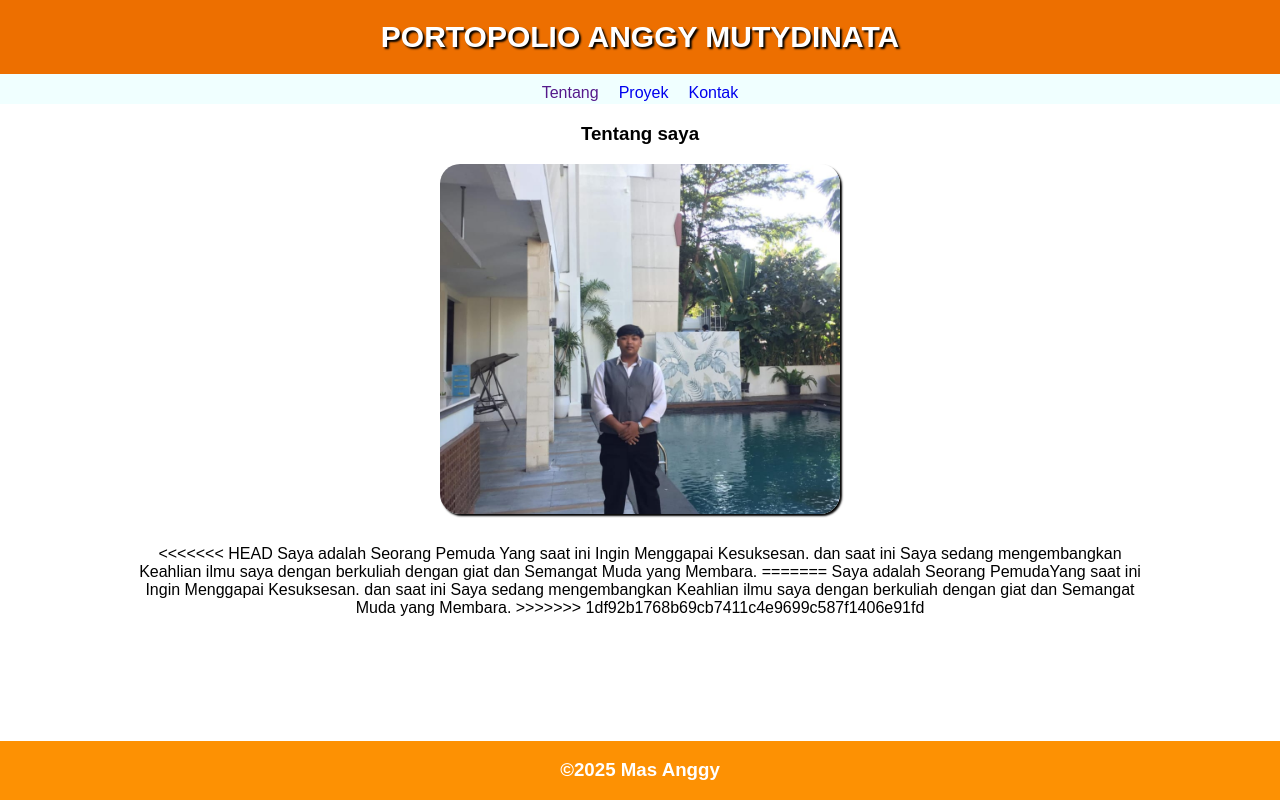
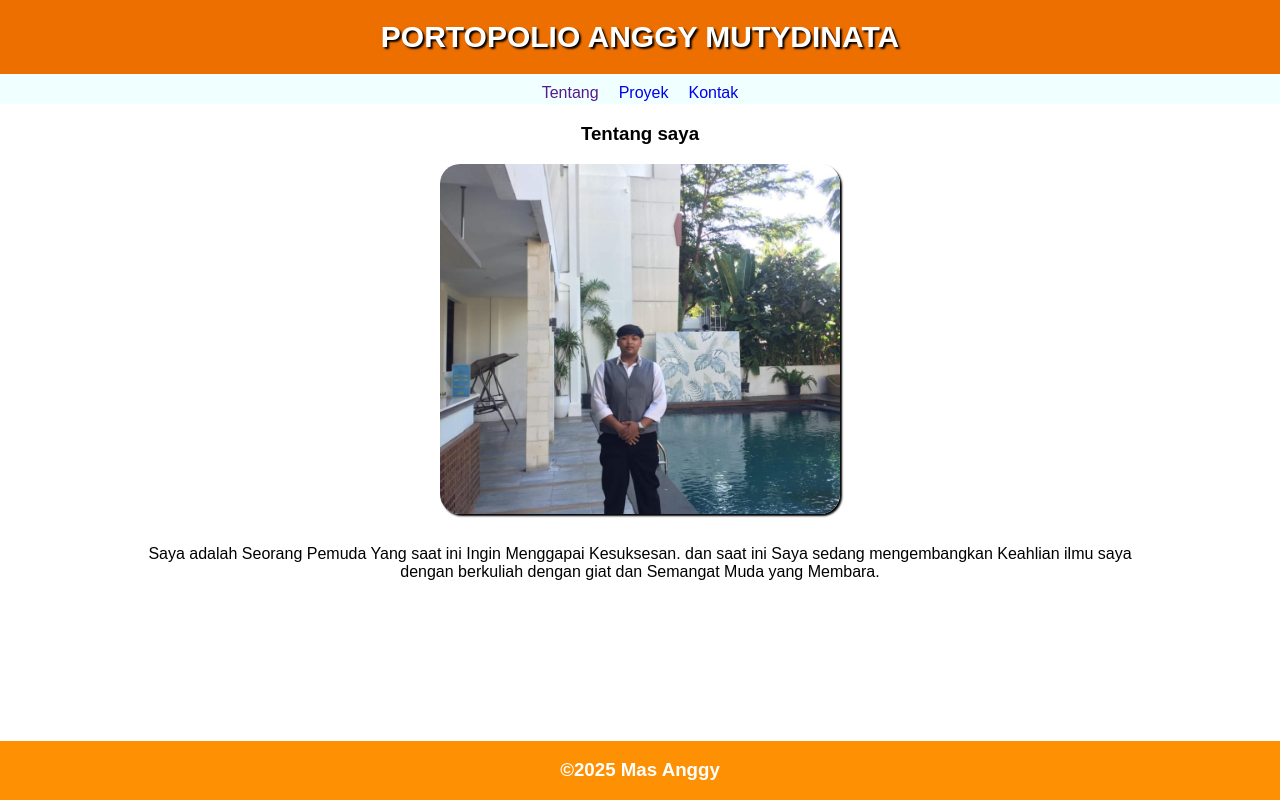
Before and after one commit to percobaanANGGY/percobaanANGGY.github.io, a plain HTML site: page index.html in a window 1280 px wide. Drawn offline with Linux system fonts and the light colour scheme.

Commit message:
Tugas UAS Desain Web

```diff
--- a/index.html
+++ b/index.html
@@ -37,11 +37,7 @@
 
             <div class="paragraf-profile">
                 <p>
-<<<<<<< HEAD
                     Saya adalah Seorang Pemuda Yang saat ini Ingin Menggapai Kesuksesan. dan saat ini Saya sedang mengembangkan Keahlian ilmu saya dengan berkuliah dengan giat dan Semangat Muda yang Membara.
-=======
-                    Saya adalah Seorang PemudaYang saat ini Ingin Menggapai Kesuksesan. dan saat ini Saya sedang mengembangkan Keahlian ilmu saya dengan berkuliah dengan giat dan Semangat Muda yang Membara.
->>>>>>> 1df92b1768b69cb7411c4e9699c587f1406e91fd
                 </p>
             </div>
         </div>
```
